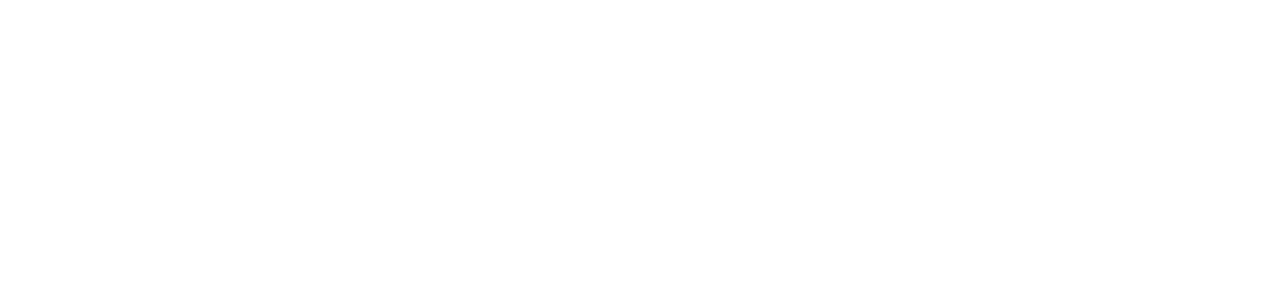
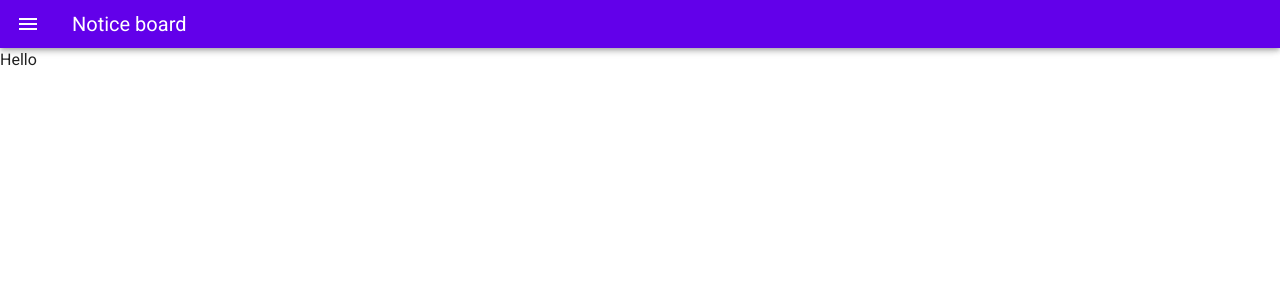
Before and after one commit to aytmamatov/notice-board, a Vue app: page / in a window 1280 px wide. Shown: the top 300 px of the page. Built offline with nearby package versions, Linux system fonts and the light colour scheme.

Commit message:
Creating a base structure

```diff
--- a/public/index.html
+++ b/public/index.html
@@ -1,15 +1,20 @@
 <!DOCTYPE html>
 <html lang="">
   <head>
-    <meta charset="utf-8">
-    <meta http-equiv="X-UA-Compatible" content="IE=edge">
-    <meta name="viewport" content="width=device-width,initial-scale=1.0">
-    <link rel="icon" href="<%= BASE_URL %>favicon.ico">
+    <meta charset="utf-8" />
+    <meta http-equiv="X-UA-Compatible" content="IE=edge" />
+    <meta name="viewport" content="width=device-width,initial-scale=1.0" />
+    <link rel="icon" href="<%= BASE_URL %>favicon.ico" />
     <title><%= htmlWebpackPlugin.options.title %></title>
+    <link href="https://fonts.googleapis.com/css?family=Roboto:100,300,400,500,700,900" rel="stylesheet" />
+    <link href="https://cdn.jsdelivr.net/npm/@mdi/font@4.x/css/materialdesignicons.min.css" rel="stylesheet" />
   </head>
   <body>
     <noscript>
-      <strong>We're sorry but <%= htmlWebpackPlugin.options.title %> doesn't work properly without JavaScript enabled. Please enable it to continue.</strong>
+      <strong
+        >We're sorry but <%= htmlWebpackPlugin.options.title %> doesn't work properly without JavaScript enabled. Please
+        enable it to continue.</strong
+      >
     </noscript>
     <div id="app"></div>
     <!-- built files will be auto injected -->
--- a/src/App.vue
+++ b/src/App.vue
@@ -1,5 +1,16 @@
 <template>
-  <div id="app">
-    <router-view />
-  </div>
+  <v-app>
+    <v-navigation-drawer app temporary></v-navigation-drawer>
+    <v-app-bar color="deep-purple accent-4" app dense dark>
+      <v-app-bar-nav-icon></v-app-bar-nav-icon>
+
+      <v-toolbar-title>Notice board</v-toolbar-title>
+
+      <v-spacer></v-spacer>
+    </v-app-bar>
+    <v-content>
+      Hello
+      <router-view />
+    </v-content>
+  </v-app>
 </template>
--- a/src/main.js
+++ b/src/main.js
@@ -9,6 +9,7 @@
 Vue.config.productionTip = false;
 
 new Vue({
+  vuetify: new Vuetify(),
   router,
   store,
   render: (h) => h(App),
```
